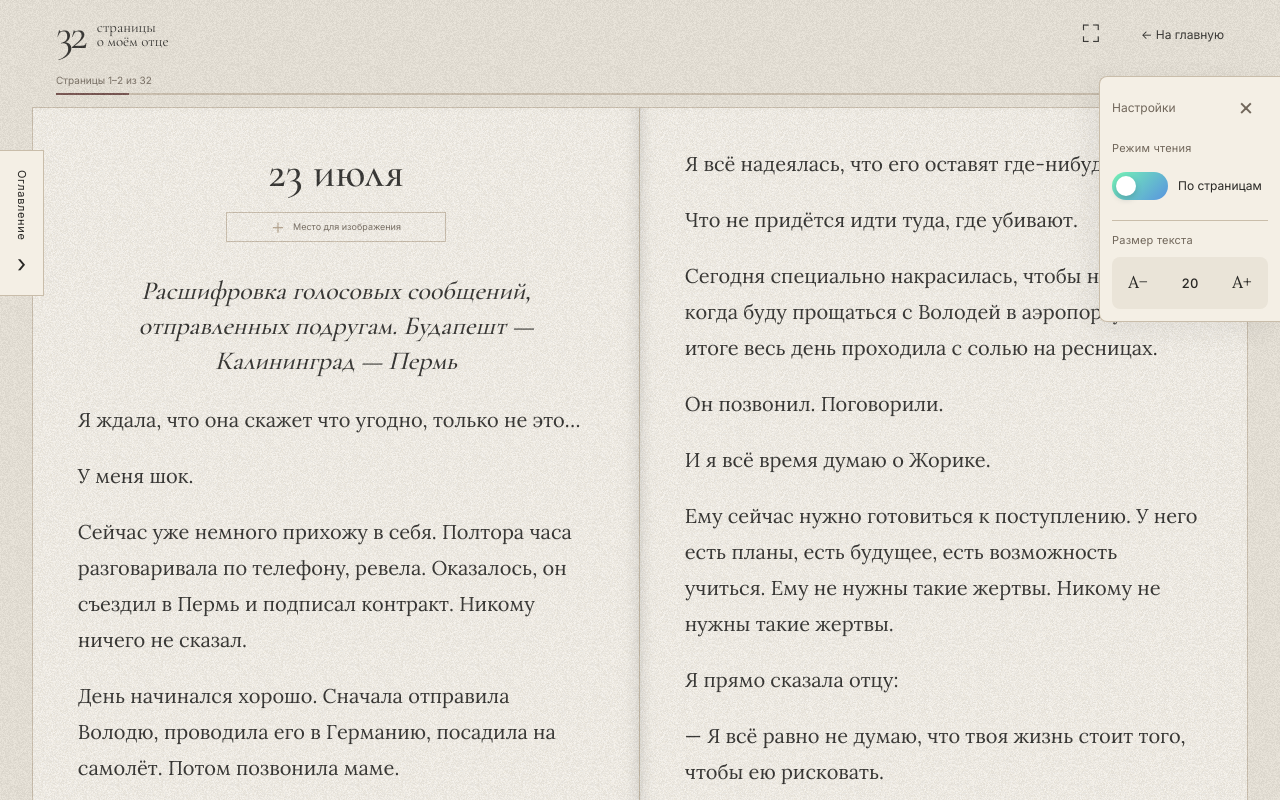
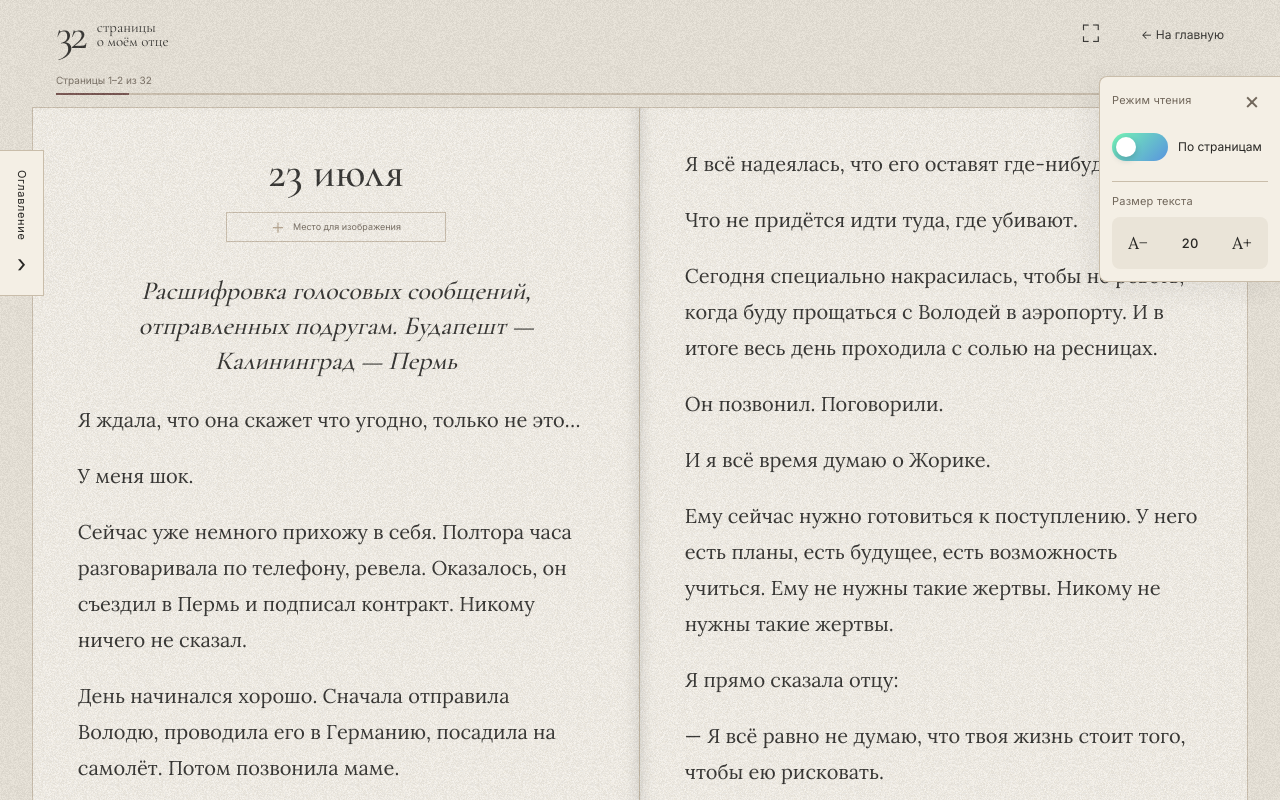
Before and after one commit to vladdez/32pages, a plain HTML site: page book/index.html in a window 1280 px wide. Both pictures are taken after a click on the button "Aa". Shown: the top 800 px of the page. Drawn offline with Linux system fonts and the light colour scheme.

Commit message:
Polish reading settings and add README book button

```diff
--- a/assets/css/book.css
+++ b/assets/css/book.css
@@ -14,13 +14,14 @@
 /* Reading preferences stay tucked into a quiet panel on the right. */
 .reading-settings { position: fixed; z-index: 32; top: max(76px, env(safe-area-inset-top)); right: 0; width: max-content; max-width: calc(100vw - 24px); max-height: calc(100dvh - 96px); overflow-y: auto; display: flex; flex-direction: column; gap: 12px; padding: 8px 12px 12px; border: 1px solid var(--border); border-right: 0; border-radius: 8px 0 0 8px; background: var(--paper); white-space: nowrap; box-shadow: -8px 8px 28px #28272412; visibility: hidden; transform: translateX(100%); transition: transform .2s ease, visibility 0s linear .2s; }
 .reading-settings.is-open { visibility: visible; transform: translateX(0); transition-delay: 0s; }
-.settings-heading { display: flex; align-items: center; justify-content: space-between; gap: 8px; font: 12px var(--ui); color: var(--muted); }
-.reader-body #settings-close { width: 44px; padding: 0; border: 0; border-radius: 6px; background: transparent; color: var(--muted); font: 24px/1 var(--ui); }
+.mode-heading { display: flex; align-items: center; justify-content: space-between; gap: 8px; }
+.reader-body #settings-close { width: 32px; min-height: 32px; padding: 0; border: 0; border-radius: 6px; background: transparent; color: var(--muted); font: 24px/1 var(--ui); }
+@media (pointer: coarse) { .reader-body #settings-close { width: 44px; min-height: 44px; } }
 .reader-body .settings-toggle { position: fixed; z-index: 31; top: max(80px, env(safe-area-inset-top)); right: 0; width: 44px; padding: 8px 4px; border-right: 0; border-radius: 6px 0 0 6px; background: var(--paper); color: var(--muted); font: 17px/1 var(--body); }
 .reader-body .settings-toggle:hover, .reader-body #settings-close:hover { background: var(--background); color: var(--accent); }
 .mode-control, .jump-control { display: flex; gap: 10px; align-items: center; font: 12px var(--ui); }
 .mode-control, .font-setting { display: flex; flex-direction: column; align-items: stretch; gap: 8px; }
-.mode-control > span, .font-setting > span { font: 11px/1.4 var(--ui); color: var(--muted); letter-spacing: .02em; }
+.mode-heading > span, .font-setting > span { font: 11px/1.4 var(--ui); color: var(--muted); letter-spacing: .02em; }
 .reader-body .mode-toggle { display: inline-flex; align-self: flex-start; align-items: center; gap: 10px; min-width: 156px; min-height: 44px; padding: 0; border: 0; border-radius: 6px; background: transparent; color: var(--ink); }
 .reader-body .mode-toggle:hover { color: var(--ink); }
 .mode-track { position: relative; flex: 0 0 56px; height: 28px; border-radius: 999px; background: linear-gradient(135deg, #75f4b5, #5994df); }
--- a/book/index.html
+++ b/book/index.html
@@ -9,7 +9,7 @@
   <link rel="icon" href="data:,">
   <link rel="stylesheet" href="../assets/css/fonts.css">
   <link rel="stylesheet" href="../assets/css/styles.css">
-  <link rel="stylesheet" href="../assets/css/book.css?v=10113dc5dd05">
+  <link rel="stylesheet" href="../assets/css/book.css?v=bce04140975a">
   <script src="../assets/js/book.js?v=19cdd09969c2" defer></script>
 </head>
 <body class="reader-body" id="top">
@@ -43,9 +43,8 @@
   </aside>
   <button class="settings-toggle" id="settings-toggle" type="button" aria-controls="reading-settings" aria-expanded="false" aria-label="Открыть настройки чтения" title="Настройки чтения" hidden>Aa</button>
   <aside class="reading-settings" id="reading-settings" aria-label="Настройки чтения" hidden inert>
-    <div class="settings-heading"><span>Настройки</span><button id="settings-close" type="button" aria-label="Закрыть настройки чтения">×</button></div>
     <div class="mode-control">
-      <span>Режим чтения</span>
+      <div class="mode-heading"><span>Режим чтения</span><button id="settings-close" type="button" aria-label="Закрыть настройки чтения">×</button></div>
       <button id="mode-toggle" class="mode-toggle" type="button" role="switch" aria-checked="false" aria-label="Непрерывное чтение" aria-describedby="mode-label"><span class="mode-track" aria-hidden="true"><span class="mode-thumb"></span></span><span id="mode-label">По страницам</span></button>
     </div>
     <div class="font-setting"><span>Размер текста</span>
```
Also changed, not shown: templates/book.html (+1 -2 lines), assets/images/read-book-button.svg (added), 1 other file.
